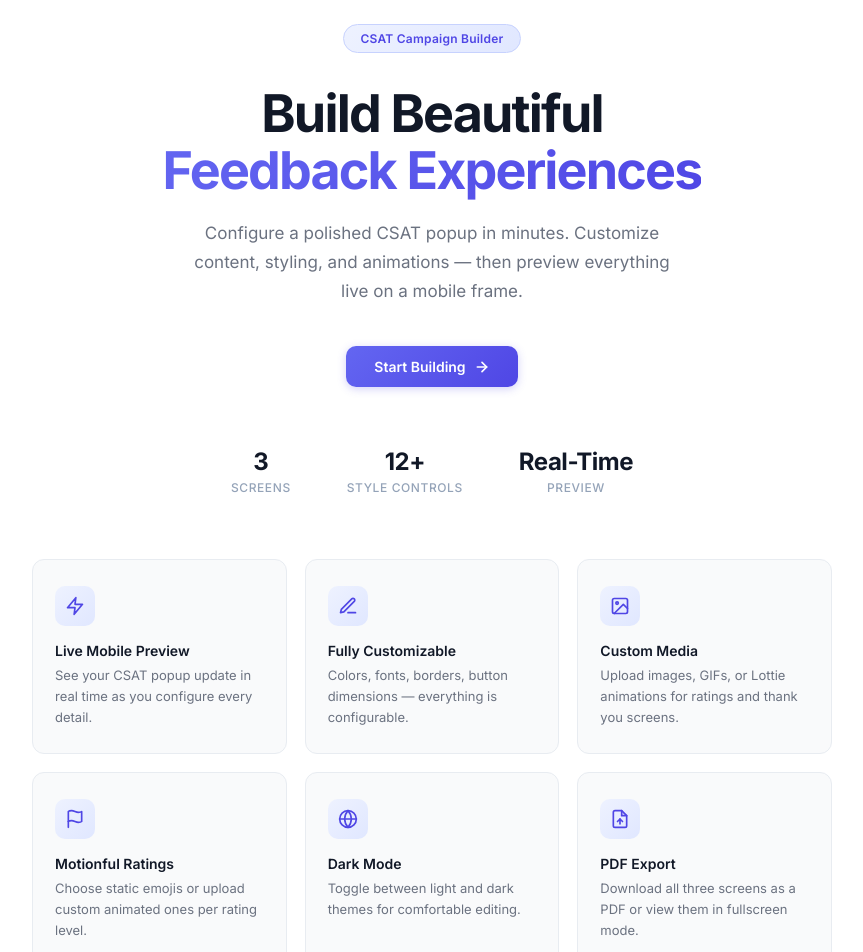
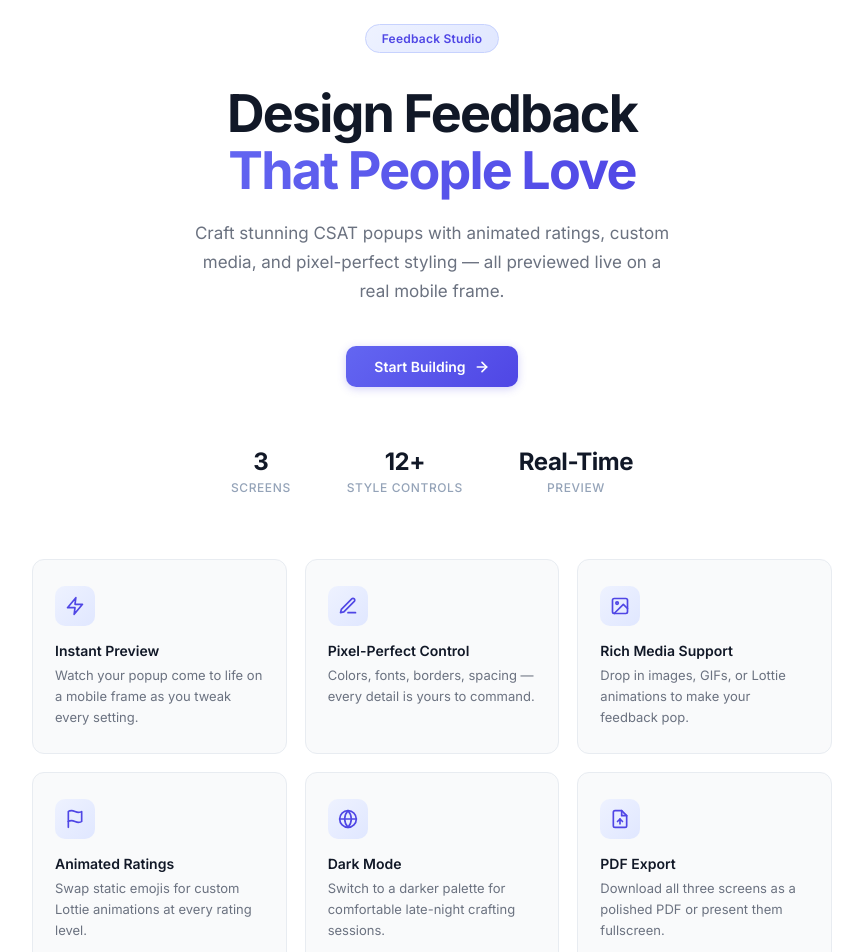
Before and after one commit to jprem97/Campaign_Builder_97, a React (Vite) app: page / in a window 1280 px wide. Shown: the part 120-1072 px from the top of the page, without its empty margins (208-1071 px from the left). Built offline with nearby package versions, Linux system fonts and the light colour scheme.

Commit message:
Revamp homepage copy for stronger impact

```diff
--- a/src/components/Home.jsx
+++ b/src/components/Home.jsx
@@ -9,8 +9,8 @@ const features = [
         <polygon points="13 2 3 14 12 14 11 22 21 10 12 10 13 2" />
       </svg>
     ),
-    title: "Live Mobile Preview",
-    desc: "See your CSAT popup update in real time as you configure every detail.",
+    title: "Instant Preview",
+    desc: "Watch your popup come to life on a mobile frame as you tweak every setting.",
   },
   {
     icon: (
@@ -19,8 +19,8 @@ const features = [
         <path d="M16.5 3.5a2.121 2.121 0 0 1 3 3L7 19l-4 1 1-4L16.5 3.5z" />
       </svg>
     ),
-    title: "Fully Customizable",
-    desc: "Colors, fonts, borders, button dimensions — everything is configurable.",
+    title: "Pixel-Perfect Control",
+    desc: "Colors, fonts, borders, spacing — every detail is yours to command.",
   },
   {
     icon: (
@@ -30,8 +30,8 @@ const features = [
         <polyline points="21 15 16 10 5 21" />
       </svg>
     ),
-    title: "Custom Media",
-    desc: "Upload images, GIFs, or Lottie animations for ratings and thank you screens.",
+    title: "Rich Media Support",
+    desc: "Drop in images, GIFs, or Lottie animations to make your feedback pop.",
   },
   {
     icon: (
@@ -40,8 +40,8 @@ const features = [
         <line x1="4" y1="22" x2="4" y2="15" />
       </svg>
     ),
-    title: "Motionful Ratings",
-    desc: "Choose static emojis or upload custom animated ones per rating level.",
+    title: "Animated Ratings",
+    desc: "Swap static emojis for custom Lottie animations at every rating level.",
   },
   {
     icon: (
@@ -52,7 +52,7 @@ const features = [
       </svg>
     ),
     title: "Dark Mode",
-    desc: "Toggle between light and dark themes for comfortable editing.",
+    desc: "Switch to a darker palette for comfortable late-night crafting sessions.",
   },
   {
     icon: (
@@ -64,7 +64,7 @@ const features = [
       </svg>
     ),
     title: "PDF Export",
-    desc: "Download all three screens as a PDF or view them in fullscreen mode.",
+    desc: "Download all three screens as a polished PDF or present them fullscreen.",
   },
 ];
 
@@ -81,17 +81,17 @@ export default function Home() {
       </nav>
 
       <main className="home-main">
-        <div className="hero-badge">CSAT Campaign Builder</div>
+        <div className="hero-badge">Feedback Studio</div>
 
         <h1 className="hero-title">
-          Build Beautiful
+          Design Feedback
           <br />
-          <span>Feedback Experiences</span>
+          <span>That People Love</span>
         </h1>
 
         <p className="hero-subtitle">
-          Configure a polished CSAT popup in minutes. Customize content, styling,
-          and animations — then preview everything live on a mobile frame.
+          Craft stunning CSAT popups with animated ratings, custom media, and
+          pixel-perfect styling — all previewed live on a real mobile frame.
         </p>
 
         <div className="hero-actions">
@@ -136,7 +136,7 @@ export default function Home() {
             <Logo size={22} />
             <span>Campaign Builder</span>
           </div>
-          <p>Built with React + Vite</p>
+          <p>Crafted with React + Vite</p>
         </div>
       </footer>
     </div>
```
